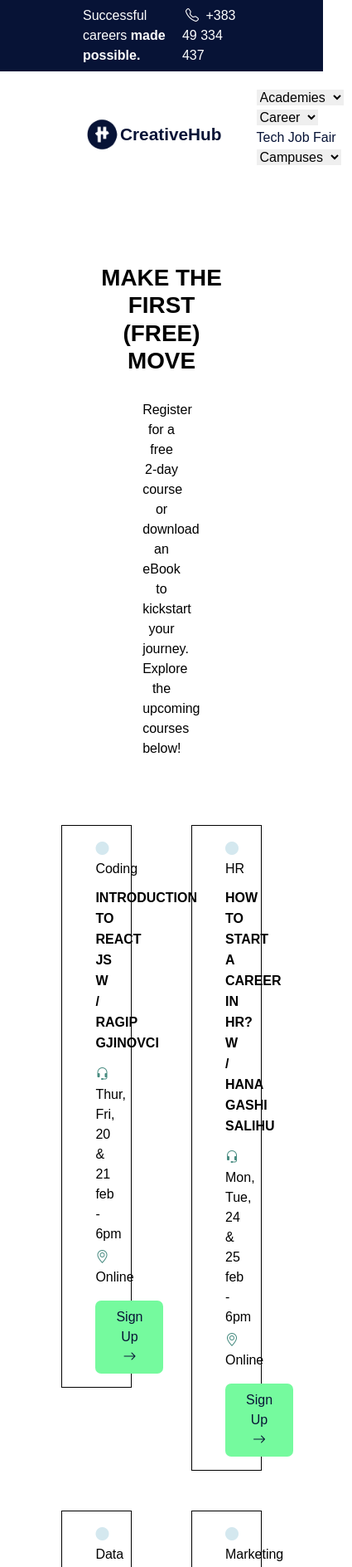
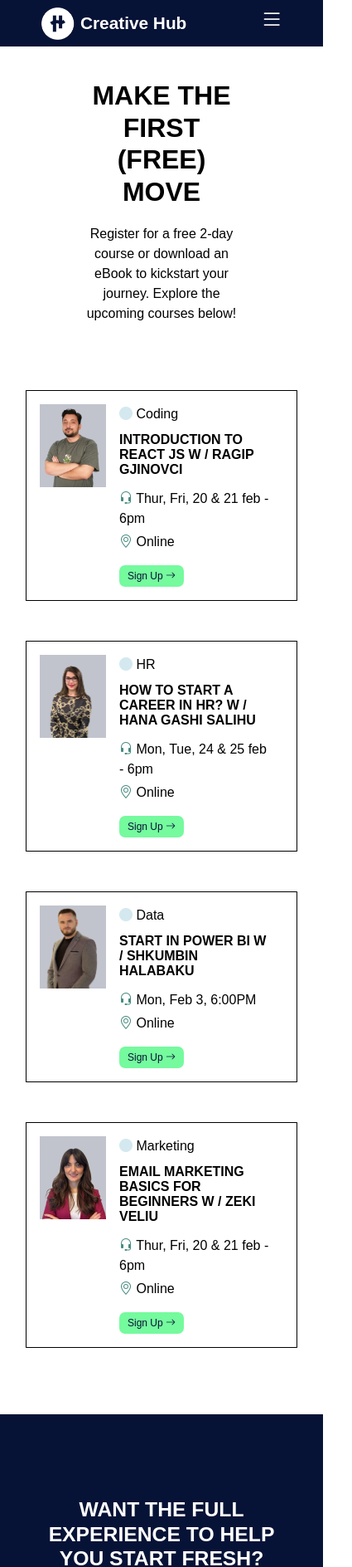
Before and after one commit to anisaberjani1/CreativeHub-LandingPage, a plain HTML site: page index.html in a window 390 px wide. Shown: the top 1888 px of the page at 83% size, 425 px wide, since content can reach past the window. Drawn offline with nearby package versions, Linux system fonts and the light colour scheme.

Commit message:
Responsive Design

```diff
--- a/index.html
+++ b/index.html
@@ -23,6 +23,15 @@
         <i class="bi bi-telephone text-white p-1"></i>
         +383 49 334 437
       </p>
+    </div>
+    <div class="small-screen-navbar d-flex justify-content-between px-5 py-2">
+      <div class="navbar-logo">
+        <img src="./images/small-screen-logo.png" alt="logo" width="45px" />
+        <h5 class="navbar-logo-title-small m-0 px-1">Creative Hub</h5>
+      </div>
+      <span class="hamburger-menu">
+        <i class="bi bi-list h1 text-white"></i>
+      </span>
     </div>
     <div class="page-navbar">
       <div class="navbar-logo">
@@ -58,10 +67,10 @@
       </div>
       <div class="main-content-cards">
         <div class="row g-5">
-          <div class="col-6 px-5">
-            <div class="row course-card p-3">
-              <div class="col-4 p-0 course-card-img"></div>
-              <div class="col-8 px-4 course-card-info">
+          <div class="col-lg-6 col-md-6 col-12 px-3">
+            <div class="course-card p-3 d-flex">
+              <div class="course-card-img card-img-1 flex-shrink-0"></div>
+              <div class="course-card-info px-3">
                 <p class="course-card-subject m-0">
                   <i class="bi bi-circle-fill"></i> Coding
                 </p>
@@ -84,82 +93,43 @@
               </div>
             </div>
           </div>
-          <div class="col-6 px-5">
-            <div class="row course-card p-3">
-              <div class="col-4 p-0 course-card-img card-img-2"></div>
-              <div class="col-8 px-4 course-card-info">
-                <p class="course-card-subject m-0">
-                  <i class="bi bi-circle-fill"></i> HR
-                </p>
-                <h6 class="course-card-title">
-                  How to start a career in hr? W / Hana Gashi Salihu
-                </h6>
-                <p class="course-card-date m-0 py-1">
-                  <i class="bi bi-headset icon-info"></i>
-                  Mon, Tue, 24 & 25 feb - 6pm
-                </p>
-                <p class="course-card-location">
-                  <i class="bi bi-geo-alt fw-bold icon-info"></i>
-                  Online
-                </p>
-                <button class="course-card-btn">
-                  <a href="./registerHR.html" class="register-link">
-                    Sign Up <i class="bi bi-arrow-right"></i>
-                  </a>
-                </button>
+          <div class="col-lg-6 col-md-6 col-12 px-3">
+            <div class="course-card d-flex p-3">
+              <div class="course-card-img card-img-2 flex-shrink-0"></div>
+              <div class="course-card-info px-3">
+                <p class="course-card-subject m-0"><i class="bi bi-circle-fill"></i> HR</p>
+                <h6 class="course-card-title">How to start a career in hr? W / Hana Gashi Salihu</h6>
+                <p class="course-card-date m-0 py-1"><i class="bi bi-headset icon-info"></i> Mon, Tue, 24 & 25 feb - 6pm</p>
+                <p class="course-card-location"><i class="bi bi-geo-alt fw-bold icon-info"></i> Online</p>
+                <button class="course-card-btn"><a href="./registerHR.html" class="register-link">Sign Up <i class="bi bi-arrow-right"></i></a></button>
               </div>
             </div>
           </div>
-          <div class="col-6 px-5">
-            <div class="row course-card p-3">
-              <div class="col-4 p-0 course-card-img card-img-3"></div>
-              <div class="col-8 px-4 course-card-info">
-                <p class="course-card-subject m-0">
-                  <i class="bi bi-circle-fill"></i> Data
-                </p>
-                <h6 class="course-card-title">
-                  Start in Power BI W / SHkumbin Halabaku
-                </h6>
-                <p class="course-card-date m-0 py-1">
-                  <i class="bi bi-headset icon-info"></i>
-                  Mon, Feb 3, 6:00PM
-                </p>
-                <p class="course-card-location">
-                  <i class="bi bi-geo-alt fw-bold icon-info"></i>
-                  Online
-                </p>
-                <button class="course-card-btn">
-                  Sign Up <i class="bi bi-arrow-right"></i>
-                </button>
+          <div class="col-lg-6 col-md-6 col-12 px-3">
+            <div class="course-card d-flex p-3">
+              <div class="course-card-img card-img-3 flex-shrink-0"></div>
+              <div class="course-card-info px-3">
+                <p class="course-card-subject m-0"><i class="bi bi-circle-fill"></i> Data</p>
+                <h6 class="course-card-title">Start in Power BI W / Shkumbin Halabaku</h6>
+                <p class="course-card-date m-0 py-1"><i class="bi bi-headset icon-info"></i> Mon, Feb 3, 6:00PM</p>
+                <p class="course-card-location"><i class="bi bi-geo-alt fw-bold icon-info"></i> Online</p>
+                <button class="course-card-btn">Sign Up <i class="bi bi-arrow-right"></i></button>
               </div>
             </div>
           </div>
-          <div class="col-6 px-5">
-            <div class="row course-card p-3">
-              <div class="col-4 p-0 course-card-img card-img-4"></div>
-              <div class="col-8 ps-4 course-card-info">
-                <p class="course-card-subject m-0">
-                  <i class="bi bi-circle-fill"></i> Marketing
-                </p>
-                <h6 class="course-card-title py-0">
-                  Email marketing basics for beginners w / Zeki Veliu
-                </h6>
-                <p class="course-card-date m-0 py-1">
-                  <i class="bi bi-headset icon-info"></i>
-                  Thur, Fri, 20 & 21 feb - 6pm
-                </p>
-                <p class="course-card-location">
-                  <i class="bi bi-geo-alt fw-bold icon-info"></i>
-                  Online
-                </p>
-                <button class="course-card-btn">
-                  <a href="./registerMB.html" class="register-link">
-                    Sign Up <i class="bi bi-arrow-right"></i>
-                  </a>
-                </button>
+          <div class="col-lg-6 col-md-6 col-12 px-3">
+            <div class="course-card d-flex p-3">
+              <div class="course-card-img card-img-4 flex-shrink-0"></div>
+              <div class="course-card-info px-3">
+                <p class="course-card-subject m-0"><i class="bi bi-circle-fill"></i> Marketing</p>
+                <h6 class="course-card-title">Email marketing basics for beginners w / Zeki Veliu</h6>
+                <p class="course-card-date m-0 py-1"><i class="bi bi-headset icon-info"></i> Thur, Fri, 20 & 21 feb - 6pm</p>
+                <p class="course-card-location"><i class="bi bi-geo-alt fw-bold icon-info"></i> Online</p>
+                <button class="course-card-btn"><a href="./registerMB.html" class="register-link">Sign Up <i class="bi bi-arrow-right"></i></a></button>
               </div>
             </div>
           </div>
+        </div>
         </div>
       </div>
     </div>
@@ -167,46 +137,49 @@
       <h2 class="explore-title">
         Want the full experience to help you start fresh?
       </h2>
-      <h5 class="explore-subtitle">
+      <p class="explore-subtitle">
         Explore our all-inclusive programs, diplomas, and exclusive benefits to
         find the <br />
         academy that's perfect for you!
-      </h5>
+      </p>
       <button class="explore-btn">Explore</button>
     </div>
+
     <div class="contact-section">
-      <div class="row g-5">
-        <div class="col-2 px-5 d-flex align-items-center">
-          <h4 class="contact-rightside ps-5">Need Help Choosing?</h4>
+      <div class="row g-5 m-2">
+        <div class="col-12 col-md-2 d-flex align-items-center justify-content-center">
+          <h4 class="contact-rightside ps-md-5" id="contact-title">Need Help Choosing?</h4>
         </div>
-        <div class="col-10 px-3">
+        <div class="col-12 col-md-10">
           <div class="row p-1">
-            <div class="col-4 d-flex justify-content-end">
+            <div class="col-12 col-md-4 d-flex justify-content-center justify-content-md-end mb-4">
               <div class="contact-img"></div>
             </div>
-            <div class="col-8 d-flex align-items-center justify-content-center">
+
+            <div class="col-12 col-md-8 d-flex align-items-center justify-content-center">
               <p class="contact-text-info text-center">
                 Speak with our Student Advisor, Dardania, and through
                 personalized counseling, find the program that's right for you.
               </p>
             </div>
           </div>
+
           <div class="row p-1 text-center mt-5">
-            <div class="col-4">
+            <div class="col-12 col-md-4 mb-4 mb-md-0">
               <h5 class="contact-title mb-4">Give us a call</h5>
               <p class="contact-paragraph">
                 <i class="bi bi-telephone px-1"></i>
                 +383 49 334 437
               </p>
             </div>
-            <div class="col-4">
+            <div class="col-12 col-md-4 mb-4 mb-md-0">
               <h5 class="contact-title mb-4">Sent us an email</h5>
               <h5 class="contact-paragraph ">
-                <i class="bi bi-display"></i>
+                <i class="bi bi-display d-none d-md-inline"></i>
                 <a href="#" class="contact-paragraph-a">contact@creativehubkos.com</a>
               </h5>
             </div>
-            <div class="col-4">
+            <div class="col-12 col-md-4">
               <h5 class="contact-title mb-3">Or schedule an online meeting</h5>
               <button class="contact-btn">
                 <i class="bi bi-people contact-icon"></i>
@@ -220,7 +193,7 @@
 
     <div class="page-footer">
       <div class="row columns-footer g-5">
-        <div class="col-3">
+        <div class="col-12 col-md-3">
           <div class="footer-logo mb-3">
             <img src="./images/footer-logo.png" alt="foooter-logo" width="200px">
           </div>
@@ -238,7 +211,7 @@
             <i class="bi bi-youtube"></i>
           </div>
         </div>
-        <div class="col-3 px-5">
+        <div class="col-12 col-md-3">
           <h5 class="footer-title mb-4 pt-2">Academies</h5>
           <ul class="footer-list list-unstyled">
             <li class="footer-list-item my-3">Digital Marketing</li>
@@ -247,7 +220,7 @@
             <li class="footer-list-item my-3">Human Resources</li>
           </ul>
         </div>
-        <div class="col-2 px-2">
+        <div class="col-12 col-md-2">
           <h5 class="footer-title mb-4 pt-2">Campuses</h5>
           <ul class="footer-list list-unstyled">
             <li class="footer-list-item my-3">Creative Hub Kosovo</li>
@@ -255,7 +228,7 @@
             <li class="footer-list-item my-3">Creative Hub Macedonia</li>
           </ul>
         </div>
-        <div class="col-4">
+        <div class="col-12 col-md-4">
           <h5 class="footer-title mb-4 pt-2">Job Placement Resources</h5>
           <ul class="footer-list list-unstyled">
             <li class="footer-list-item my-3">Tech Job Fair</li>
@@ -265,9 +238,12 @@
           </ul>
         </div>
       </div>
-      <h6 class="footer-bottom text-center pb-3 pt-5 m-0">
+
+      <h6 class="footer-bottom text-center py-3 m-0 mt-5">
         &copy; Copyright 2023 Creative Hub | Skopje / Pristina / Miami | contact@creativehubkos.com / +383 49 334 437
       </h6>
     </div>
+
+
   </body>
 </html>
--- a/style.css
+++ b/style.css
@@ -15,6 +15,10 @@
   align-items: end;
   padding: 7px 100px;
   font-weight: 400;
+}
+
+.small-screen-navbar{
+    display: none !important;
 }
 
 .page-navbar{
@@ -85,14 +89,22 @@
 
 .course-card{
     border: 1px solid black;
+    background-color: white;
+  display: flex;
+  align-items: stretch;
 }
 
 .course-card-img{
     background-color: #c1c4cd;
+  background-size: cover;
+  background-repeat: no-repeat;
+  background-position: top;
+  width: 180px;
+  height: 220px;
+}
+
+.card-img-1{
     background-image: url('./images/card-img-1.png');
-    background-size: cover;
-    background-repeat: no-repeat;
-    background-position:top;
 }
 
 .card-img-2{
@@ -111,6 +123,10 @@
 
 .course-card-info{
     color: #000;
+    display: flex;
+  flex-direction: column;
+  justify-content: space-between;
+  flex-grow: 1;
 }
 
 .bi-circle-fill{
@@ -136,6 +152,8 @@
     padding: 8px 25px;
     border-radius: 7px;
     color: #071336;
+    width: auto;
+    align-self: flex-start;
 }
 
 .explore-section{
@@ -148,6 +166,10 @@
 .explore-title{
     text-transform: uppercase;
     margin-bottom: 25px;
+    font-weight: bold;
+}
+.explore-subtitle{
+    font-size: 18px;
 }
 
 .explore-btn{
@@ -160,9 +182,6 @@
 .contact-section{
     width: 95%;
     margin: 60px auto;
-}
-
-.contact-section{
     color: #071336;
 }
 
@@ -221,6 +240,10 @@
     color: #8d93a5;
 }
 
+.footer-title{
+    font-weight: bold;
+}
+
 .footer-icons{
     color: #75fa9e;
 }
@@ -228,3 +251,139 @@
 .footer-list{
     font-weight: lighter;
 }
+
+.footer-social-media {
+    display: flex;
+    flex-direction: column;
+    align-items: center;
+    margin-top: 20px;
+  }
+
+/* responsivity */
+
+@media (max-width: 992px) {
+    .header {
+        display: none;
+      }
+      .page-navbar {
+        display: none;
+      }
+      .small-screen-navbar {
+        display: flex !important;
+        background-color: #071336;
+      }
+      .navbar-logo-title-small {
+        font-weight: 700;
+        font-size: 1.3em;
+        color: white;
+      }
+      .main-content {
+        width: 100%;
+        margin: 20px auto;
+      }
+      .main-content-text-title {
+        margin: 0;
+        padding: 20px 0;
+        font-size: 32px;
+      }
+      .main-content-text-paragraph {
+        padding: 0;
+        margin: 0;
+      }
+    .course-card-img {
+      width: 120px;
+      height: 120px;
+    }
+
+    .course-card-title {
+      font-size: 14px;
+    }
+
+    .explore-section{
+        padding: 100px 40px;
+    }
+
+    .footer-logo img {
+        width: 100%;
+        max-width: 200px;
+    }
+
+}
+
+
+@media (max-width: 768px) {
+    .course-card {
+        flex-direction: row;
+        align-items: center;
+    }
+
+      .course-card-img {
+          width: 100px;
+        height: 100px;
+        align-self: flex-start;
+      }
+
+      .course-card-info {
+          padding-left: 10px;
+        }
+
+        .course-card-title {
+            font-size: 18px;
+        }
+
+        .course-card-btn {
+            padding: 6px 15px;
+            font-size: 14px;
+        }
+      .contact-section {
+          padding: 10px;
+        }
+
+        .contact-img {
+            width: 130px;
+            height: 130px;
+        }
+
+    .contact-text-info {
+        font-size: 14px;
+    }
+
+    .contact-btn {
+        font-size: 16px;
+        padding: 12px 20px;
+    }
+
+  .footer-logo img {
+    width: 100%;
+    max-width: 200px;
+  }
+
+  .footer-title,
+  .footer-list-item
+  {
+    text-align: start;
+  }
+
+  .footer-bottom{
+    border-top: 1px solid #c1c4cd;
+
+  }
+}
+
+@media (max-width: 576px) {
+    .course-card-img {
+      width: 80px;
+      height: 100px;
+      align-self: start;
+    }
+
+    .course-card-title {
+      font-size: 16px;
+      line-height: 18px;
+    }
+
+    .course-card-btn {
+      padding: 4px 10px;
+      font-size: 12px;
+    }
+}
```
Also changed, not shown: registerMB.html (+10 -1 lines), registerRJ.html (+10 -1 lines), images/small-screen-logo.png (added).
